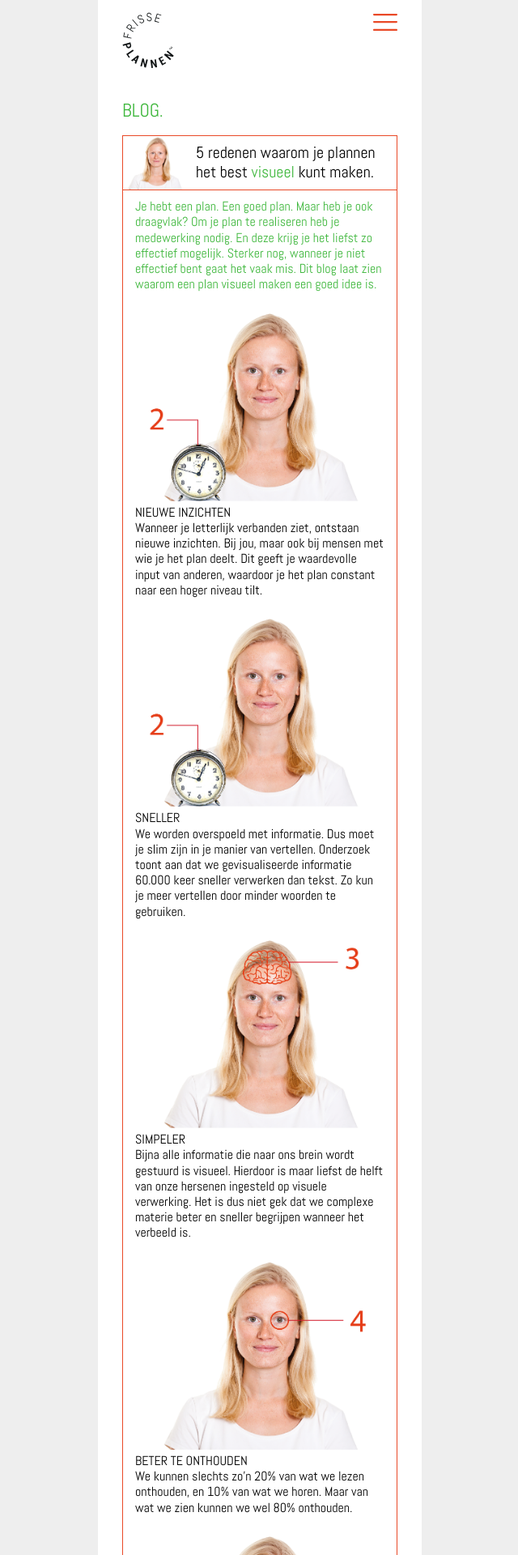
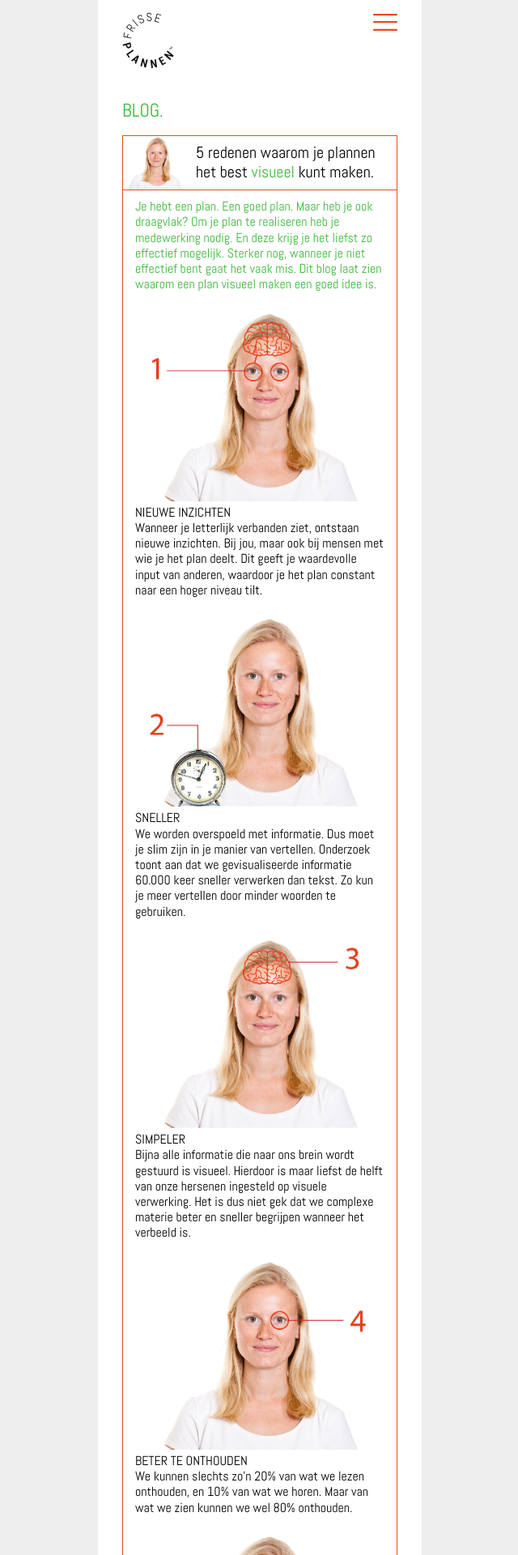
Before and after one commit to jhvanderschee/carli_d, a Jekyll site: the page built from _posts/2019-01-02-blog-plannen-visualiseren-.md, in a window 1280 px wide. Shown: the top 1920 px of the page at 81% size, without its empty margins (319-959 px from the left). Built offline with Jekyll 4.4.1, drawn with Linux system fonts in a browser that asks for light colours.

Commit message:
Updated 2 files via CloudCannon

```diff
--- a/_posts/2019-01-02-blog-plannen-visualiseren.md
+++ b/_posts/2019-01-02-blog-plannen-visualiseren-.md
@@ -1,12 +1,12 @@
 ---
-title: BLOG Plannen visualiseren
+title: BLOG Plannen visualiseren.
 description: 5 redenen waarom je plannen het best **visueel** kunt maken.
 image: /img/Blog_visualiseren-18.png
 ---
 
 **Je hebt een plan. Een goed plan. Maar heb je ook draagvlak? Om je plan te realiseren heb je medewerking nodig. En deze krijg je het liefst zo effectief mogelijk. Sterker nog, wanneer je niet effectief bent gaat het vaak mis. Dit blog laat zien waarom een plan visueel maken een goed idee is.**
 
-![](/uploads/blog-visualiseren-21.png)<br>NIEUWE INZICHTEN<br>Wanneer je letterlijk verbanden ziet, ontstaan nieuwe inzichten. Bij jou, maar ook bij mensen met wie je het plan deelt. Dit geeft je waardevolle input van anderen, waardoor je het plan constant naar een hoger niveau tilt.&nbsp;
+![](/uploads/blog-visualiseren-25.png)<br>NIEUWE INZICHTEN<br>Wanneer je letterlijk verbanden ziet, ontstaan nieuwe inzichten. Bij jou, maar ook bij mensen met wie je het plan deelt. Dit geeft je waardevolle input van anderen, waardoor je het plan constant naar een hoger niveau tilt.&nbsp;
 
 ![](/uploads/blog-visualiseren-21.png)<br>SNELLER<br>We worden overspoeld met informatie. Dus moet je slim zijn in je manier van vertellen. Onderzoek toont aan dat we gevisualiseerde informatie 60.000 keer sneller verwerken dan tekst. Zo kun je meer vertellen door minder woorden te gebruiken. &nbsp;
 
```
Also changed, not shown: uploads/blog-visualiseren-25.png (added).
